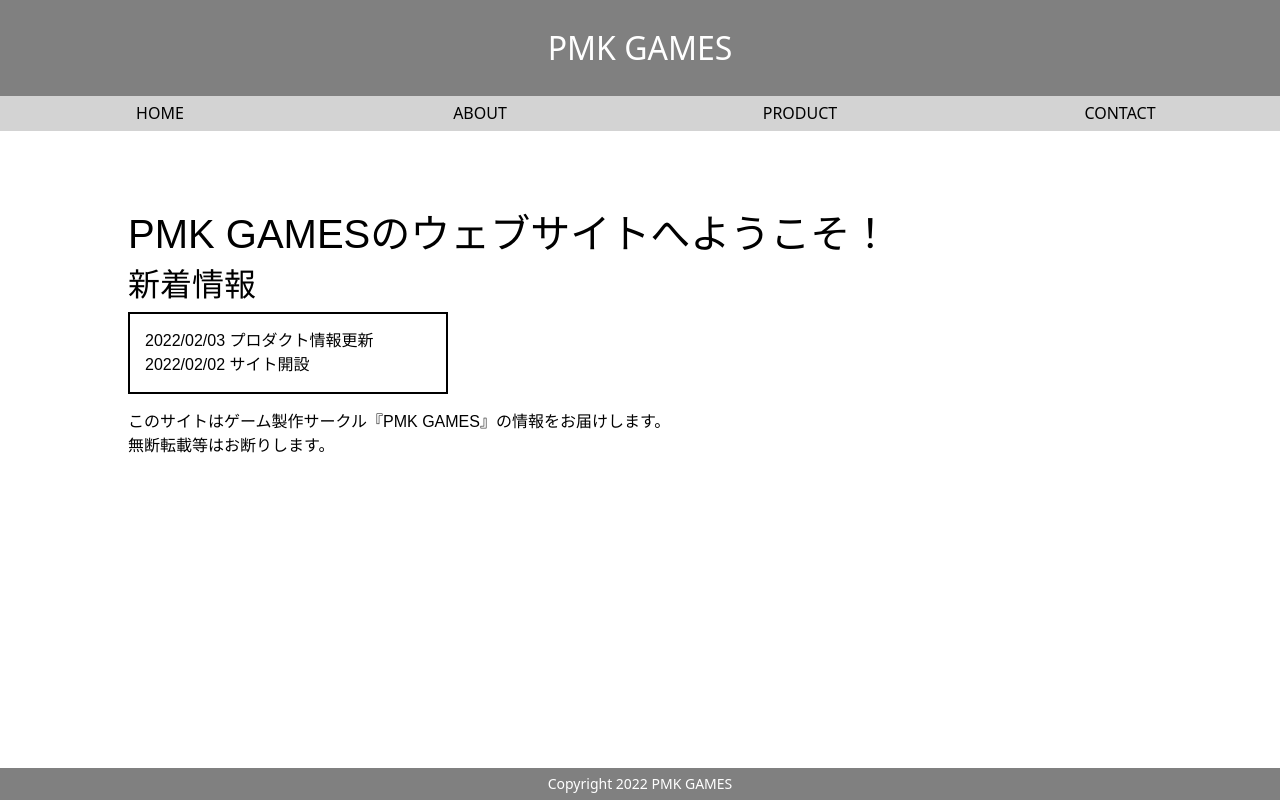
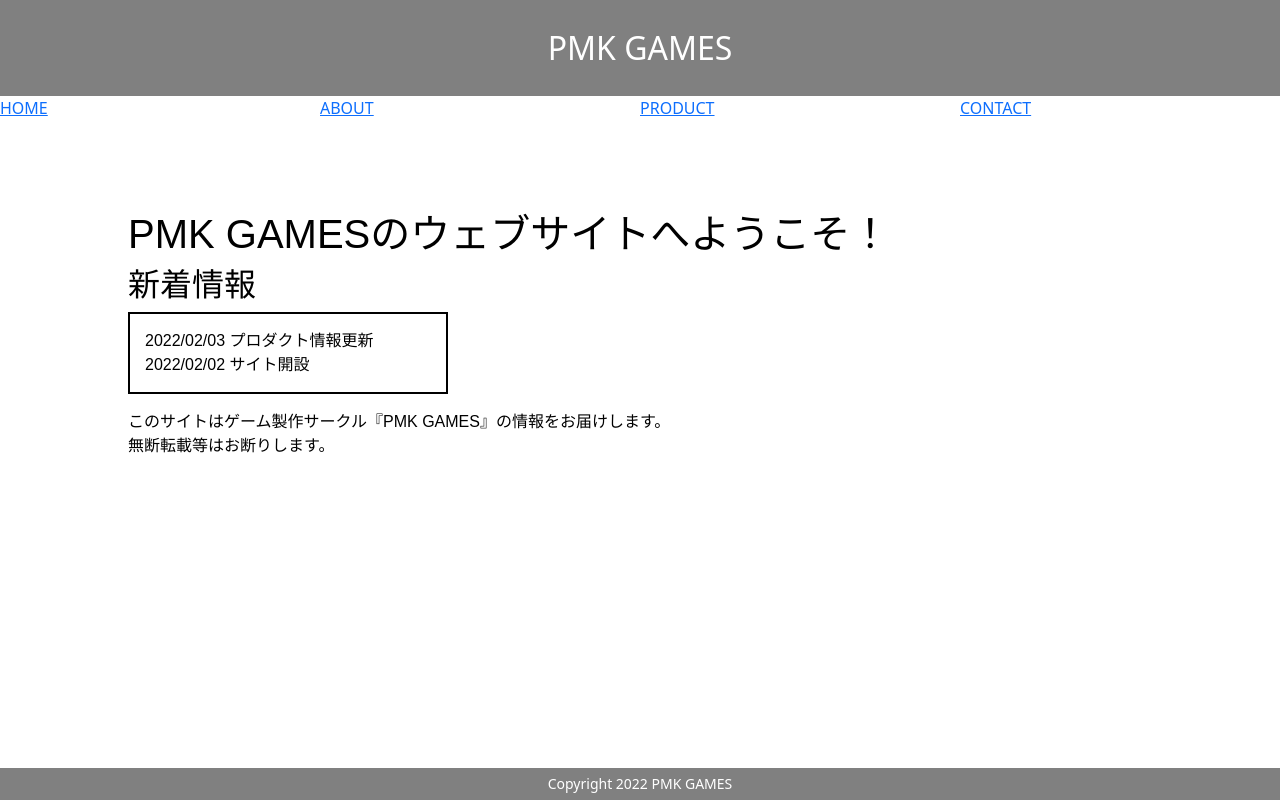
Before and after one commit to TakahiroKamura/my-first-website, a Next.js app: page / in a window 1280 px wide. Built offline with nearby package versions, Linux system fonts and the light colour scheme.

Commit message:
<a>タグを使っていてビルドに失敗する不具合を修正

```diff
--- a/pages/sent-contact.tsx
+++ b/pages/sent-contact.tsx
@@ -1,6 +1,7 @@
 import { NextPage } from "next";
 import Header from "./header";
 import Footer from "./footer";
+import Link from "next/link";
 
 const SentContact: NextPage = () => {
     return (
@@ -11,7 +12,9 @@
                 <p>いただいたお問い合わせを承りました。</p>
                 <p>返信にはしばしお時間をいただく場合、または内容によっては返信できない場合があることを予めご了承ください。</p>
                 <p>今後ともPMK GAMESをよろしくお願いいたします。</p>
-                <a href="/">ホームへ戻る</a>
+                <div className="link">
+                    <Link href="/">ホームへ戻る</Link>
+                </div>
             </div>
             <Footer/>
         </div>
--- a/styles/main.scss
+++ b/styles/main.scss
@@ -25,7 +25,7 @@
     display: inline;
     float: left;
 
-    a {
+    .link {
       margin-left: 0%;
       padding: 5px 0px 0px 0px;
       color: black;
```
